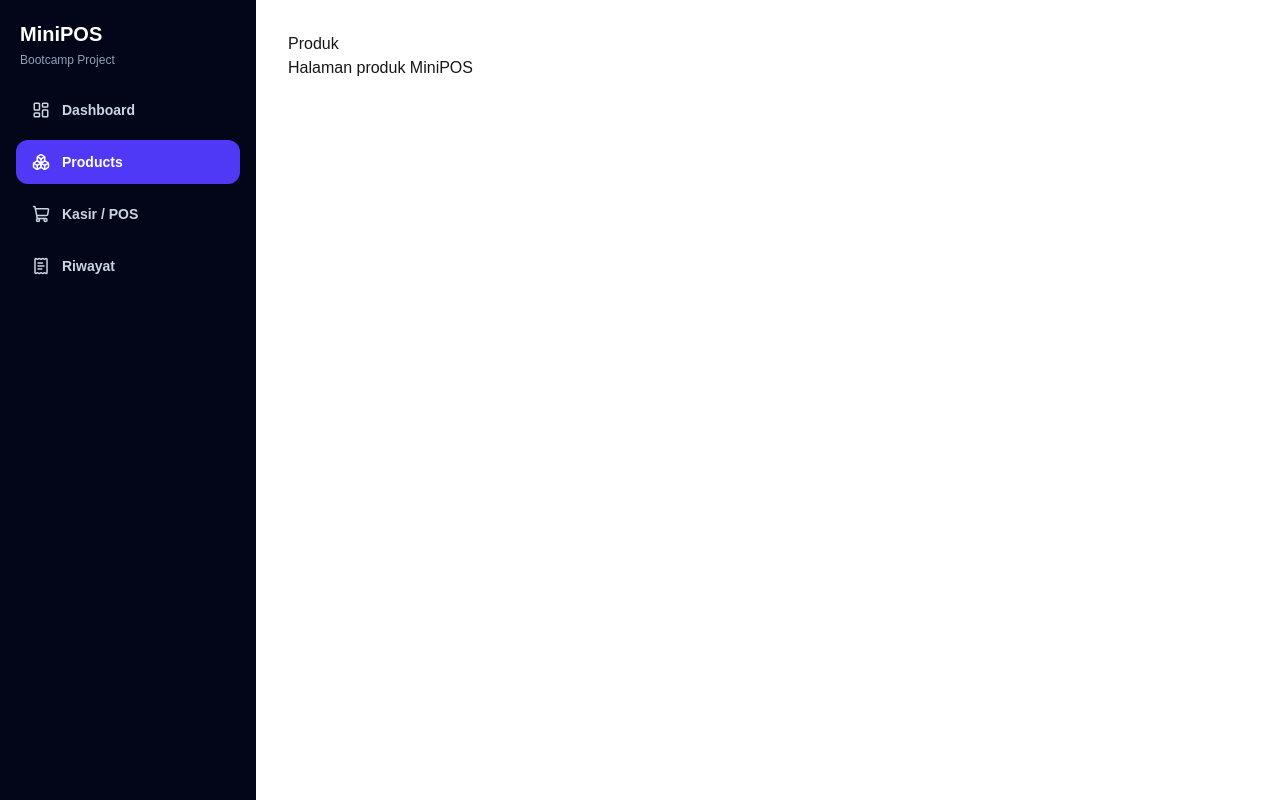
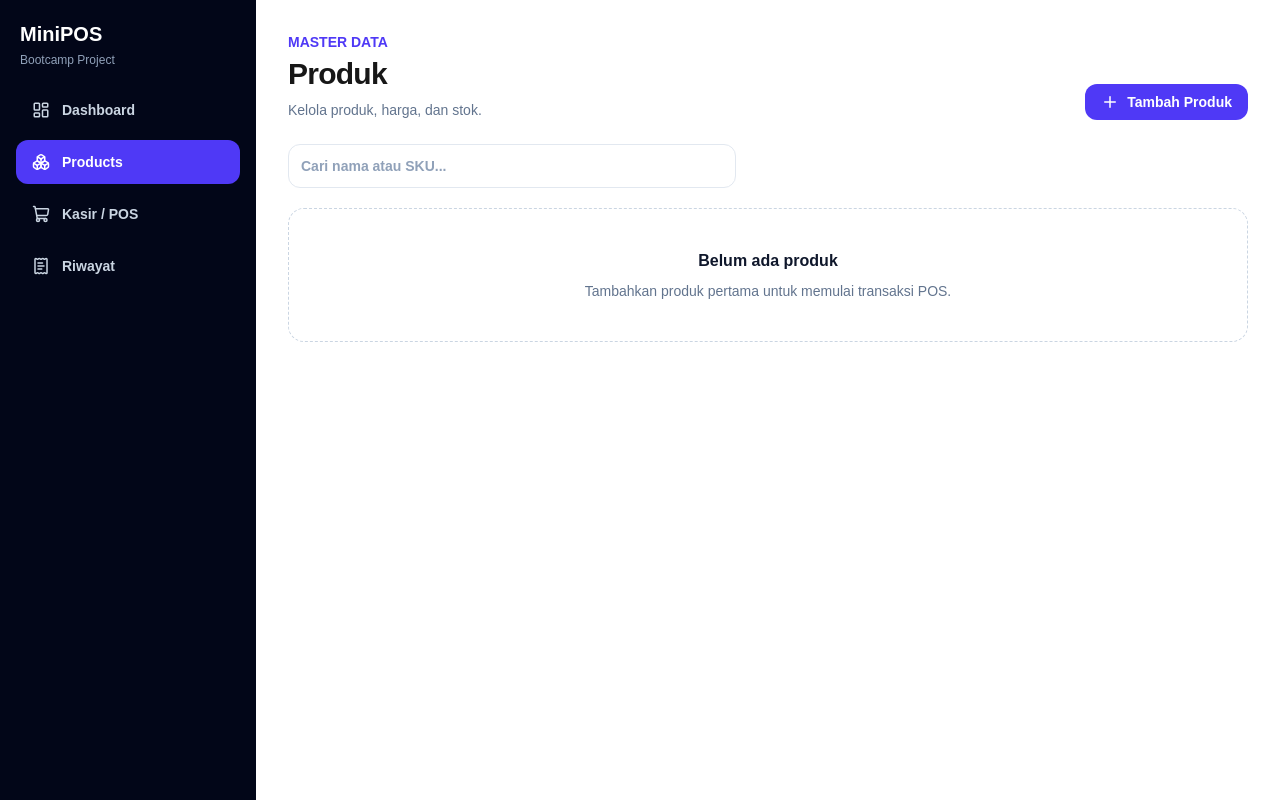
Before and after one commit to taqiyyhdh/mini-pos, a Next.js app: page /products in a window 1280 px wide. Built offline with nearby package versions, Linux system fonts and the light colour scheme.

Commit message:
feat: add product page

```diff
--- a/src/app/(dashboard)/products/page.tsx
+++ b/src/app/(dashboard)/products/page.tsx
@@ -1,8 +1,48 @@
+"use client";
+import Link from "next/link";
+import { useState } from "react";
+import { Button } from "@/components/ui/button";
+import { Input } from "@/components/ui/input";
+import { EmptyState } from "@/components/ui/empty-state";
+import {Plus} from "lucide-react";
+
 export default function ProductsPage() {
+  const [search, setSearch] = useState("");
   return (
     <div>
-      <h1>Produk</h1>
-      <p>Halaman produk MiniPOS</p>
+      <div className="mb-6 flex flex-col gap-4 sm:flex-row sm:items-end sm:justify-between">
+        <div>
+          <p className="text-sm font-bold text-indigo-600">
+            MASTER DATA
+          </p>
+
+          <h1 className="mt-1 text-3xl font-black tracking-tight">
+            Produk
+          </h1>
+
+          <p className="mt-2 text-sm text-slate-500">
+            Kelola produk, harga, dan stok.
+          </p>
+        </div>
+
+        <Link href="/products/create">
+          <Button className="w-full sm:w-auto">
+            <Plus size={18} />
+            Tambah Produk
+          </Button>
+        </Link>
+      </div>
+      <div className="mb-5 max-w-md">
+        <Input
+          placeholder="Cari nama atau SKU..."
+          value={search}
+          onChange={(e) => setSearch(e.target.value)}
+          />
+      </div>
+      <EmptyState
+        title="Belum ada produk"
+        description="Tambahkan produk pertama untuk memulai transaksi POS."
+      />
     </div>
   );
 }
```
